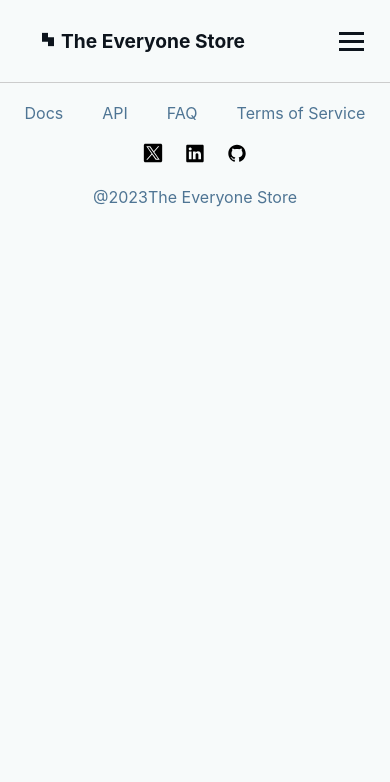
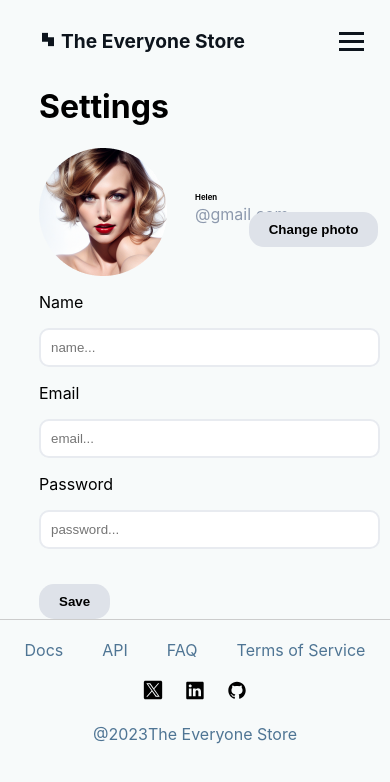
Before and after one commit to simonnilsson90/EksjoSot_Frontend, a React (Create React App) app in the folder client/: page /settings in a window 390 px wide. Shown: the top 782 px of the page. Built offline with nearby package versions, Linux system fonts and the light colour scheme.

Commit message:
feature/datasetComponent and refactor My accountPage

```diff
--- a/client/src/App.js
+++ b/client/src/App.js
@@ -7,6 +7,8 @@ import { BrowserRouter, Route, Routes } from "react-router-dom";
 import MyAccount from "./views/MyAccount";
 import Footer from "./components/footer/FooterComponent";
 import ConsentForm from "./components/feature/consent/ConsentForm";
+import DataSetsComponent from "./components/dataSets/dataSetsComponent";
+import Settings from "./components/myAccountSettings/settingsComponent";
 
 function App() {
   return (
@@ -17,6 +19,8 @@ function App() {
         <Route path="market" element={<MarketPage />} />
         <Route path="myAccount" element={<MyAccount />} />
         <Route path="consentForm" element={<ConsentForm />} />
+        <Route path="dataSetsComponent" element={<DataSetsComponent />} />
+        <Route path="settings" element={<Settings />} />
       </Routes>
       <Footer />
     </BrowserRouter>
--- /dev/null
+++ b/client/src/components/dataSets/dataSetsComponent.css
@@ -0,0 +1,174 @@
+.dataSetsLink  {
+    font-weight: normal;
+    text-decoration: none;
+    color: #0d141c;
+  }
+
+  .seperate-divs {
+    display: flex;
+    flex-direction: column;
+    margin-top: 300%;
+  }
+  .seperate-elements-bottom {
+    display: flex;
+    margin-bottom: 10%;
+  }
+  .seperate-icons-from-text {
+    margin-right: 12px;
+  }
+  .list-style {
+    list-style: none;
+  }
+  .display-align {
+    display: flex;
+    align-items: center;
+  }
+  .seperate-icons {
+    display: flex;
+    flex-direction: column;
+    margin-bottom: 7%;
+  }
+  .first-icon {
+    margin-left: -5%;
+  }
+  .parent-div {
+    display: flex;
+    flex-direction: row;
+  }
+  .padding-left {
+    padding-left: 10%;
+    width: auto;
+  }
+  .start-right {
+    position: absolute;
+    right: 0;
+    margin-right: 3%;
+    padding: 10px 20px;
+    border-radius: 15px;
+    border: none;
+    font-weight: bold;
+    background-color: rgb(222, 226, 233);
+  }
+  @media screen and (max-width: 768px) {
+    .start-right {
+
+    }
+  }
+  .container {
+    display: flex;
+    justify-content: flex-end;
+  }
+  .center-button {
+    display: flex;
+    align-items: center;
+  }
+  .seperate-text {
+    display: flex;
+    flex-direction: column;
+    margin-left: 8%;
+  }
+  .seperate-elements-bottom-v2 {
+    margin-bottom: -15%;
+  }
+  .save-button {
+    margin-top: 10%;
+    font-weight: bold;
+    padding: 10px 20px;
+    border: none;
+    border-radius: 15px;
+    background-color: rgb(222, 226, 233);
+  }
+  .input-fields {
+    padding: 10px;
+    padding-right: 150px;
+    border-radius: 10px;
+    border-color: rgb(232, 235, 240);
+    border-style: double;
+    display: flex;
+  }
+  .grey-mail {
+    color: rgb(141, 153, 173);
+  }
+
+  .sideNavLink  {
+    font-weight: normal;
+    text-decoration: none;
+    color: #0d141c;
+  }
+
+  .searchBar {
+
+    margin-bottom: 10px;
+    margin-left: -4px;
+  width: 265%;
+    display: flex; /* Använd flexbox för att centrera sökrutan */
+    margin-right: 100px;
+}
+
+.customInput {
+    position: relative;
+    display: inline-block; /* Använd inline-block för att låta input-fältet växa med sitt innehåll */
+    flex: 1; /* Låt sökfältet växa för att fylla resterande utrymme */
+}
+
+.grayIcon {
+    color: rgba(79, 117, 148, 1);
+}
+
+.searchIcon {
+    position: absolute;
+    top: 50%;
+    left: 10px;
+    transform: translateY(-50%);
+}
+
+#searchQueryInput {
+  /*  width: 400%; /* Anpassa bredden för att fylla resterande utrymme */
+
+    height: 2.8rem;
+    background: rgba(232, 237, 242, 1);
+    outline: none;
+    border: none;
+    border-radius: 1rem;
+    padding: 0 1.5rem;
+    font-size: 1rem;
+    padding-left: 2.5rem;
+    white-space: nowrap;
+    overflow: hidden;
+    text-overflow: ellipsis;
+    color: rgba(79, 117, 148, 1);
+
+
+}
+
+#searchQueryInput::placeholder {
+    color: rgba(79, 117, 148, 1);
+}
+
+label {
+    position: absolute;
+    top: 50%;
+    left: 2.5rem;
+    transform: translateY(-50%);
+    pointer-events: none;
+}
+
+
+.buttonPos {
+  display: flex;
+  justify-content: flex-end;
+  justify-items: end;
+  width: 250%;
+
+}
+
+.buttonMargin {
+  margin-right: 10px;
+
+
+}
+
+.dotsFlex{
+  display: flex;
+  justify-content: space-between;
+}
--- /dev/null
+++ b/client/src/components/dataSets/dataSetsComponent.js
@@ -0,0 +1,81 @@
+import "./dataSetsComponent.css";
+import { Button } from "@mui/material";
+
+import { CiSearch } from "react-icons/ci";
+import { BsThreeDots } from "react-icons/bs";
+
+
+function DataSetsComponent(){
+
+
+    return (
+        <div className="padding-left" >
+            <h1>My Data sets</h1>
+            <div className="searchBar">
+            <div className="customInput">
+                <CiSearch className="grayIcon  searchIcon" size={24} />
+                <input id="searchQueryInput" type="text" name="searchQueryInput" placeholder="Search data sets" />
+            </div>
+        </div>
+
+
+<div className="buttonPos">
+
+<div className="buttonMargin">
+<Button  variant="outlined" disableElevation>
+  Import data set
+</Button>
+</div>
+
+<div>
+<Button variant="contained" disableElevation>
+  Create new data set
+</Button>
+</div>
+
+
+</div>
+
+
+<h2>Your data sets</h2>
+
+<div className="dotsFlex">
+<div>users</div>
+<BsThreeDots />
+</div>
+
+<div className="dotsFlex">
+<div>payments</div>
+<BsThreeDots />
+</div>
+
+<div className="dotsFlex">
+<div>orders</div>
+<BsThreeDots />
+</div>
+
+<div className="dotsFlex">
+<div>sessions</div>
+<BsThreeDots />
+</div>
+
+<div className="dotsFlex">
+<div>products</div>
+<BsThreeDots />
+</div>
+
+<div className="dotsFlex">
+<div>customers</div>
+<BsThreeDots />
+</div>
+
+<div className="dotsFlex">
+<div>ab tests</div>
+<BsThreeDots />
+</div>
+
+        </div>
+    )
+}
+
+export default DataSetsComponent
--- /dev/null
+++ b/client/src/components/myAccountSettings/settingsComponent.css
@@ -0,0 +1,90 @@
+.seperate-divs {
+    display: flex;
+    flex-direction: column;
+    margin-top: 300%;
+  }
+  .seperate-elements-bottom {
+    display: flex;
+    margin-bottom: 10%;
+  }
+  .seperate-icons-from-text {
+    margin-right: 12px;
+  }
+  .list-style {
+    list-style: none;
+  }
+  .display-align {
+    display: flex;
+    align-items: center;
+  }
+  .seperate-icons {
+    display: flex;
+    flex-direction: column;
+    margin-bottom: 7%;
+  }
+  .first-icon {
+    margin-left: -5%;
+  }
+  .parent-div {
+    display: flex;
+    flex-direction: row;
+  }
+  .padding-left {
+    padding-left: 10%;
+  }
+  .start-right {
+    position: absolute;
+    right: 0;
+    margin-right: 3%;
+    padding: 10px 20px;
+    border-radius: 15px;
+    border: none;
+    font-weight: bold;
+    background-color: rgb(222, 226, 233);
+  }
+  @media screen and (max-width: 768px) {
+    .start-right {
+
+    }
+  }
+  .container {
+    display: flex;
+    justify-content: flex-end;
+  }
+  .center-button {
+    display: flex;
+    align-items: center;
+  }
+  .seperate-text {
+    display: flex;
+    flex-direction: column;
+    margin-left: 8%;
+  }
+  .seperate-elements-bottom-v2 {
+    margin-bottom: -15%;
+  }
+  .save-button {
+    margin-top: 10%;
+    font-weight: bold;
+    padding: 10px 20px;
+    border: none;
+    border-radius: 15px;
+    background-color: rgb(222, 226, 233);
+  }
+  .input-fields {
+    padding: 10px;
+    padding-right: 150px;
+    border-radius: 10px;
+    border-color: rgb(232, 235, 240);
+    border-style: double;
+    display: flex;
+  }
+  .grey-mail {
+    color: rgb(141, 153, 173);
+  }
+
+  .sideNavLink  {
+    font-weight: normal;
+    text-decoration: none;
+    color: #0d141c;
+  }
--- /dev/null
+++ b/client/src/components/myAccountSettings/settingsComponent.js
@@ -0,0 +1,49 @@
+
+import "./settingsComponent.css";
+ import G from "../../assets/images/homepage/girl.png";
+
+
+function Settings(){
+
+    return (
+
+       <div>
+<div className="padding-left">
+          <h1>Settings</h1>
+          <div className="center-button">
+        <img src={G} />
+            <div className="seperate-text">
+              <h3 className="seperate-elements-bottom-v2">Helen</h3>
+              <p className="grey-mail">@gmail.com</p>
+            </div>
+            <div className="container">
+              <button className="start-right">Change photo</button>
+            </div>
+          </div>
+          <p>Name</p>
+          <input placeholder="name..." className="input-fields"></input>
+          <p>Email</p>
+          <input
+            placeholder="email..."
+            type="email"
+            className="input-fields"
+          ></input>
+          <p>Password</p>
+          <input
+            placeholder="password..."
+            type="password"
+            className="input-fields"
+          ></input>
+          <div>
+            <button className="save-button">Save</button>
+          </div>
+        </div>
+
+       </div>
+    )
+
+
+
+}
+
+export default Settings;
--- a/client/src/components/navbar/NavbarComponent.js
+++ b/client/src/components/navbar/NavbarComponent.js
@@ -19,6 +19,7 @@ function Navbar() {
             </a>
           </li>
         </div>
+
         <div id="linksContainer" className={isMenuOpen ? "open" : ""}>
           <li className="navbarLink">
             <a href="/">Home</a>
--- a/client/src/views/MyAccount.css
+++ b/client/src/views/MyAccount.css
@@ -82,3 +82,9 @@
 .grey-mail {
   color: rgb(141, 153, 173);
 }
+
+.sideNavLink  {
+  font-weight: normal;
+  text-decoration: none;
+  color: #0d141c;
+}
```
Also changed, not shown: client/src/views/MyAccount.js (+28 -3 lines), package.json (added, +8 -0 lines), 1 other file (tests, documents, lock files or other folders).
